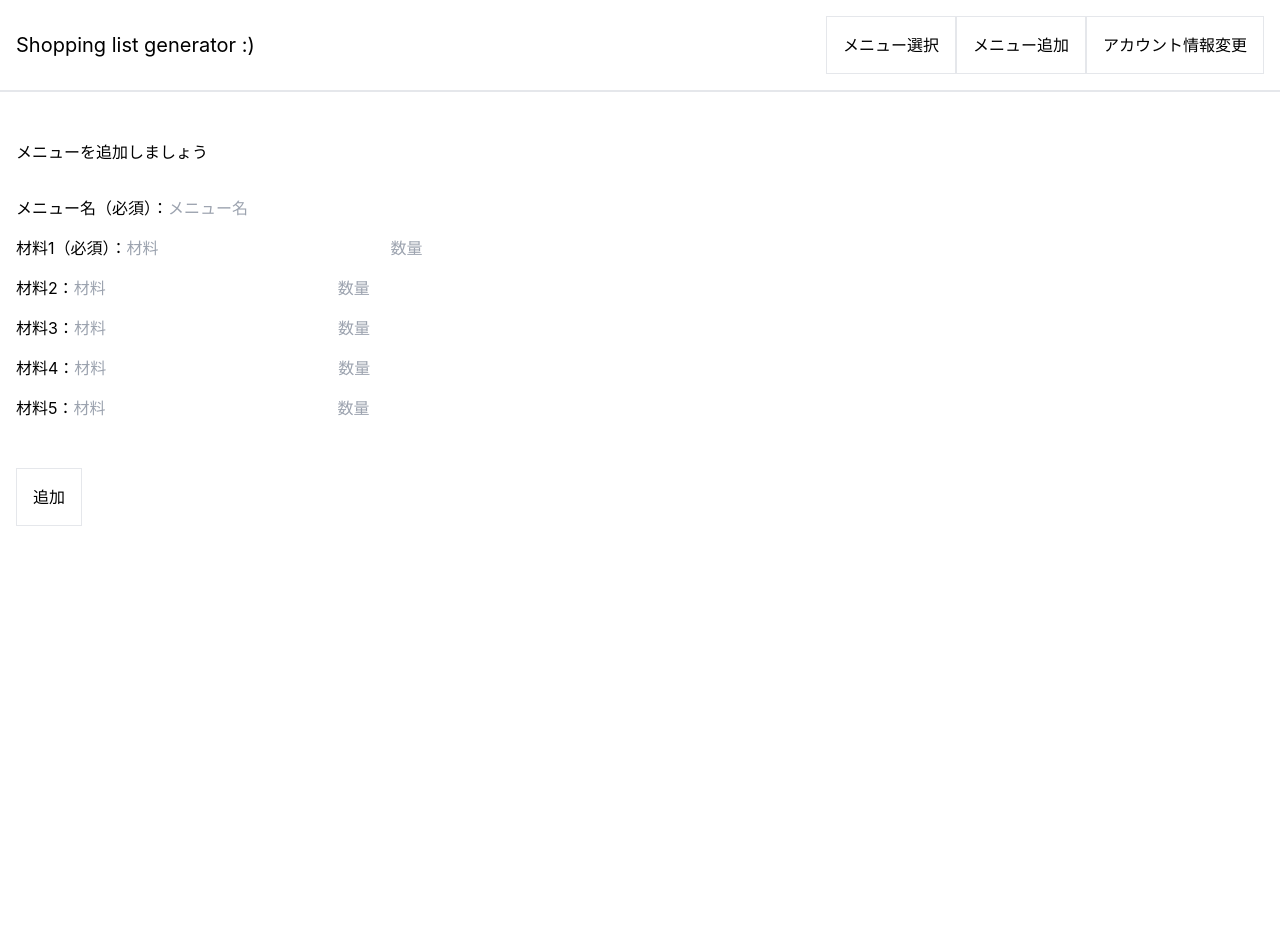
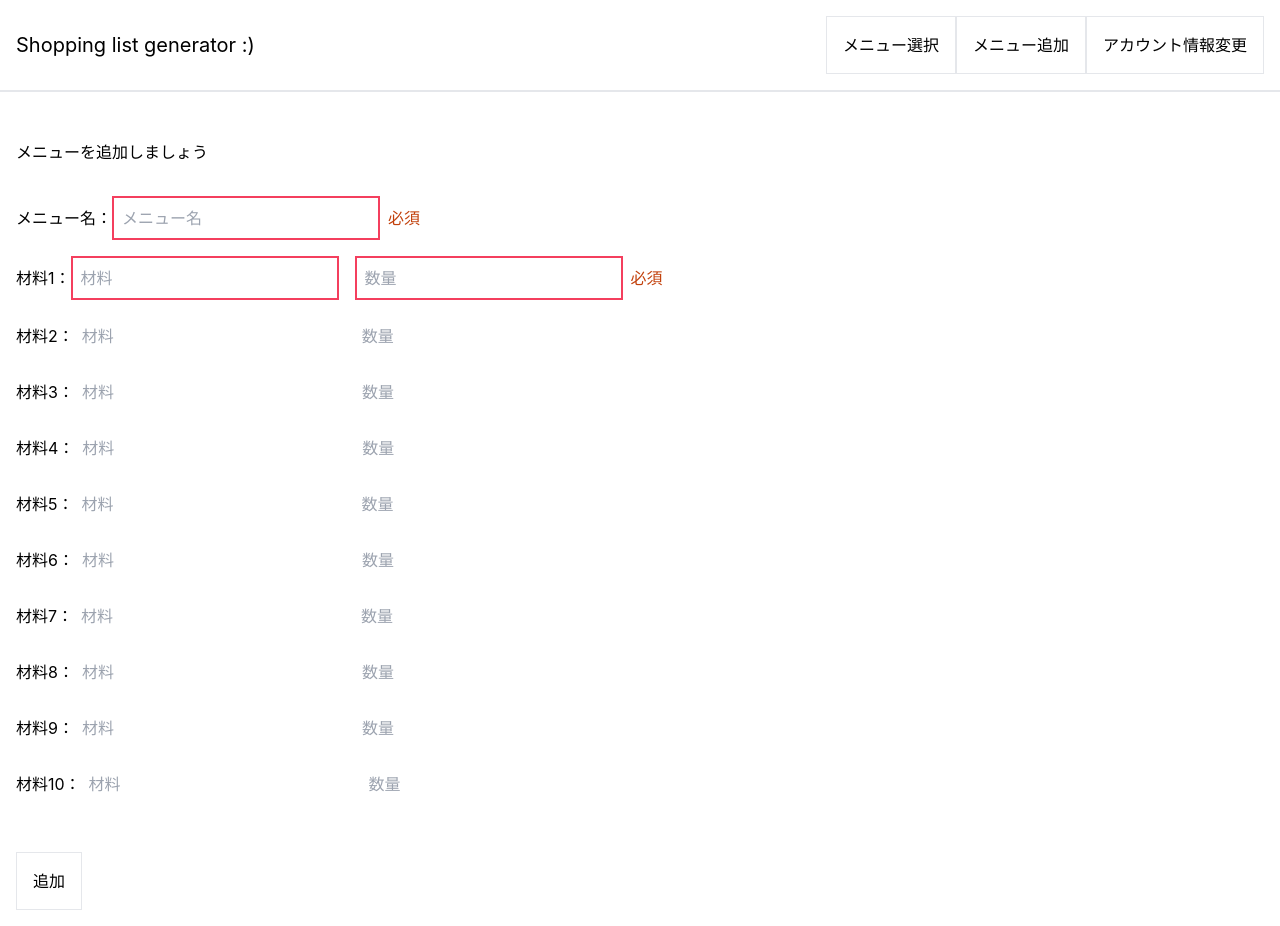
Before and after one commit to emi-h/shopping-list-app, a Next.js app: page /add in a window 1280 px wide. Before the commit the page ends 800 px from the top, so only its background shows below. Built offline with nearby package versions, Linux system fonts and the light colour scheme; no server answers.

Commit message:
✨ add adding menu feature

```diff
--- a/src/pages/add.tsx
+++ b/src/pages/add.tsx
@@ -1,4 +1,3 @@
-// import { useSupabaseClient } from "@supabase/auth-helpers-react";
 import { NextPage } from "next";
 import { ComponentProps } from "react";
 import { Header } from "src/componets/Header";
@@ -13,20 +12,77 @@ const AddPage: NextPage = () => {
     const ingre3 = e.currentTarget.ingre3.value;
     const ingre4 = e.currentTarget.ingre4.value;
     const ingre5 = e.currentTarget.ingre5.value;
+    const ingre6 = e.currentTarget.ingre5.value;
+    const ingre7 = e.currentTarget.ingre5.value;
+    const ingre8 = e.currentTarget.ingre5.value;
+    const ingre9 = e.currentTarget.ingre5.value;
+    const ingre10 = e.currentTarget.ingre5.value;
 
     const ingreNum1 = e.currentTarget.ingreNum1.value;
     const ingreNum2 = e.currentTarget.ingreNum2.value;
     const ingreNum3 = e.currentTarget.ingreNum3.value;
     const ingreNum4 = e.currentTarget.ingreNum4.value;
     const ingreNum5 = e.currentTarget.ingreNum5.value;
+    const ingreNum6 = e.currentTarget.ingreNum5.value;
+    const ingreNum7 = e.currentTarget.ingreNum5.value;
+    const ingreNum8 = e.currentTarget.ingreNum5.value;
+    const ingreNum9 = e.currentTarget.ingreNum5.value;
+    const ingreNum10 = e.currentTarget.ingreNum5.value;
 
-    // console.log("ingreNum1", ingreNum1);
-    // console.log("name", name);
+    await supabase.from("menus").insert([{ name: name, checked: false }]);
 
-    await supabase.from("menus").insert([{ name: name }, { checked: false }]);
-    await supabase
-      .from("ingrediences")
-      .insert([{ name: name }, { ingredience: ingre1 }, { amount: ingreNum1 }]);
+    await supabase.from("ingrediences").insert([
+      {
+        amount: ingreNum1,
+        ingredience: ingre1,
+        menuName: name,
+      },
+      {
+        amount: ingreNum2,
+        ingredience: ingre2,
+        menuName: name,
+      },
+      {
+        amount: ingreNum3,
+        ingredience: ingre3,
+        menuName: name,
+      },
+      {
+        amount: ingreNum4,
+        ingredience: ingre4,
+        menuName: name,
+      },
+      {
+        amount: ingreNum5,
+        ingredience: ingre5,
+        menuName: name,
+      },
+      {
+        amount: ingreNum6,
+        ingredience: ingre6,
+        menuName: name,
+      },
+      {
+        amount: ingreNum7,
+        ingredience: ingre7,
+        menuName: name,
+      },
+      {
+        amount: ingreNum8,
+        ingredience: ingre8,
+        menuName: name,
+      },
+      {
+        amount: ingreNum9,
+        ingredience: ingre9,
+        menuName: name,
+      },
+      {
+        amount: ingreNum10,
+        ingredience: ingre10,
+        menuName: name,
+      },
+    ]);
 
     return;
   };
@@ -39,33 +95,37 @@ const AddPage: NextPage = () => {
         <form onSubmit={handleSubmit}>
           <div className="mb-4">
             <label>
-              メニュー名（必須）：
+              メニュー名：
               <input
                 type="text"
                 placeholder="メニュー名"
+                className="p-2 border-2 border-rose-500"
                 name="menu"
                 required
               />
             </label>
+            <span className="text-orange-700 ml-2 inline-block">必須</span>
           </div>
           <div className="mb-4">
             <label>
-              材料1（必須）：
+              材料1：
               <input
                 type="text"
                 placeholder="材料"
                 name="ingre1"
                 required
-                className="mr-4"
+                className="mr-4 p-2 border-2 border-rose-500"
               />
               <input
                 type="number"
                 placeholder="数量"
                 name="ingreNum1"
                 required
-                className="inline-block"
+                className="p-2 border-2 border-rose-500"
+                step="0.01"
               />
             </label>
+            <span className="text-orange-700 ml-2 inline-block">必須</span>
           </div>
           <div className="mb-4">
             <label>
@@ -74,9 +134,15 @@ const AddPage: NextPage = () => {
                 type="text"
                 placeholder="材料"
                 name="ingre2"
-                className="mr-4"
+                className="mr-4 p-2"
+                step="0.01"
               />
-              <input type="number" placeholder="数量" name="ingreNum2" />
+              <input
+                type="number"
+                placeholder="数量"
+                className="p-2"
+                name="ingreNum2"
+              />
             </label>
           </div>
           <div className="mb-4">
@@ -86,9 +152,15 @@ const AddPage: NextPage = () => {
                 type="text"
                 placeholder="材料"
                 name="ingre3"
-                className="mr-4"
+                className="mr-4 p-2"
+                step="0.01"
               />
-              <input type="number" placeholder="数量" name="ingreNum3" />
+              <input
+                type="number"
+                placeholder="数量"
+                className="p-2"
+                name="ingreNum3"
+              />
             </label>
           </div>
           <div className="mb-4">
@@ -98,9 +170,15 @@ const AddPage: NextPage = () => {
                 type="text"
                 placeholder="材料"
                 name="ingre4"
-                className="mr-4"
+                className="mr-4 p-2"
+                step="0.01"
               />
-              <input type="number" placeholder="数量" name="ingreNum4" />
+              <input
+                type="number"
+                placeholder="数量"
+                className="p-2"
+                name="ingreNum4"
+              />
             </label>
           </div>
           <div className="mb-4">
@@ -110,9 +188,105 @@ const AddPage: NextPage = () => {
                 type="text"
                 placeholder="材料"
                 name="ingre5"
-                className="mr-4"
+                className="mr-4 p-2"
+                step="0.01"
               />
-              <input type="number" placeholder="数量" name="ingreNum5" />
+              <input
+                type="number"
+                placeholder="数量"
+                className="p-2"
+                name="ingreNum5"
+              />
+            </label>
+          </div>
+          <div className="mb-4">
+            <label>
+              材料6：
+              <input
+                type="text"
+                placeholder="材料"
+                name="ingre6"
+                className="mr-4 p-2"
+                step="0.01"
+              />
+              <input
+                type="number"
+                placeholder="数量"
+                className="p-2"
+                name="ingreNum6"
+              />
+            </label>
+          </div>
+          <div className="mb-4">
+            <label>
+              材料7：
+              <input
+                type="text"
+                placeholder="材料"
+                name="ingre7"
+                className="mr-4 p-2"
+                step="0.01"
+              />
+              <input
+                type="number"
+                placeholder="数量"
+                className="p-2"
+                name="ingreNum7"
+              />
+            </label>
+          </div>
+          <div className="mb-4">
+            <label>
+              材料8：
+              <input
+                type="text"
+                placeholder="材料"
+                name="ingre8"
+                className="mr-4 p-2"
+                step="0.01"
+              />
+              <input
+                type="number"
+                placeholder="数量"
+                className="p-2"
+                name="ingreNum8"
+              />
+            </label>
+          </div>
+          <div className="mb-4">
+            <label>
+              材料9：
+              <input
+                type="text"
+                placeholder="材料"
+                name="ingre9"
+                className="mr-4 p-2"
+                step="0.01"
+              />
+              <input
+                type="number"
+                placeholder="数量"
+                className="p-2"
+                name="ingreNum9"
+              />
+            </label>
+          </div>
+          <div className="mb-4">
+            <label>
+              材料10：
+              <input
+                type="text"
+                placeholder="材料"
+                name="ingre10"
+                className="mr-4 p-2"
+                step="0.01"
+              />
+              <input
+                type="number"
+                placeholder="数量"
+                className="p-2"
+                name="ingreNum10"
+              />
             </label>
           </div>
           <button className="border p-4 mt-8 inline-block">追加</button>
```
